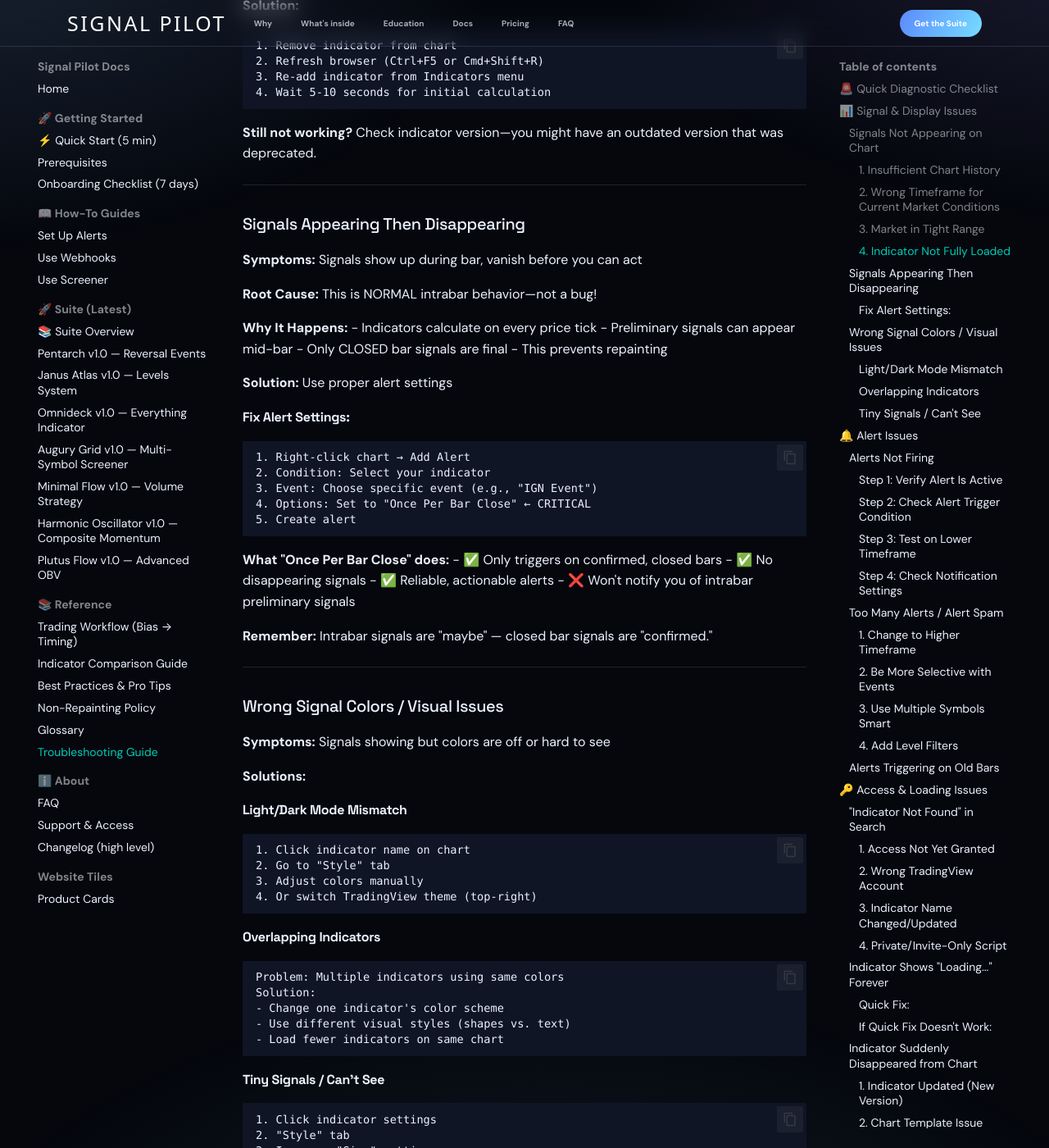
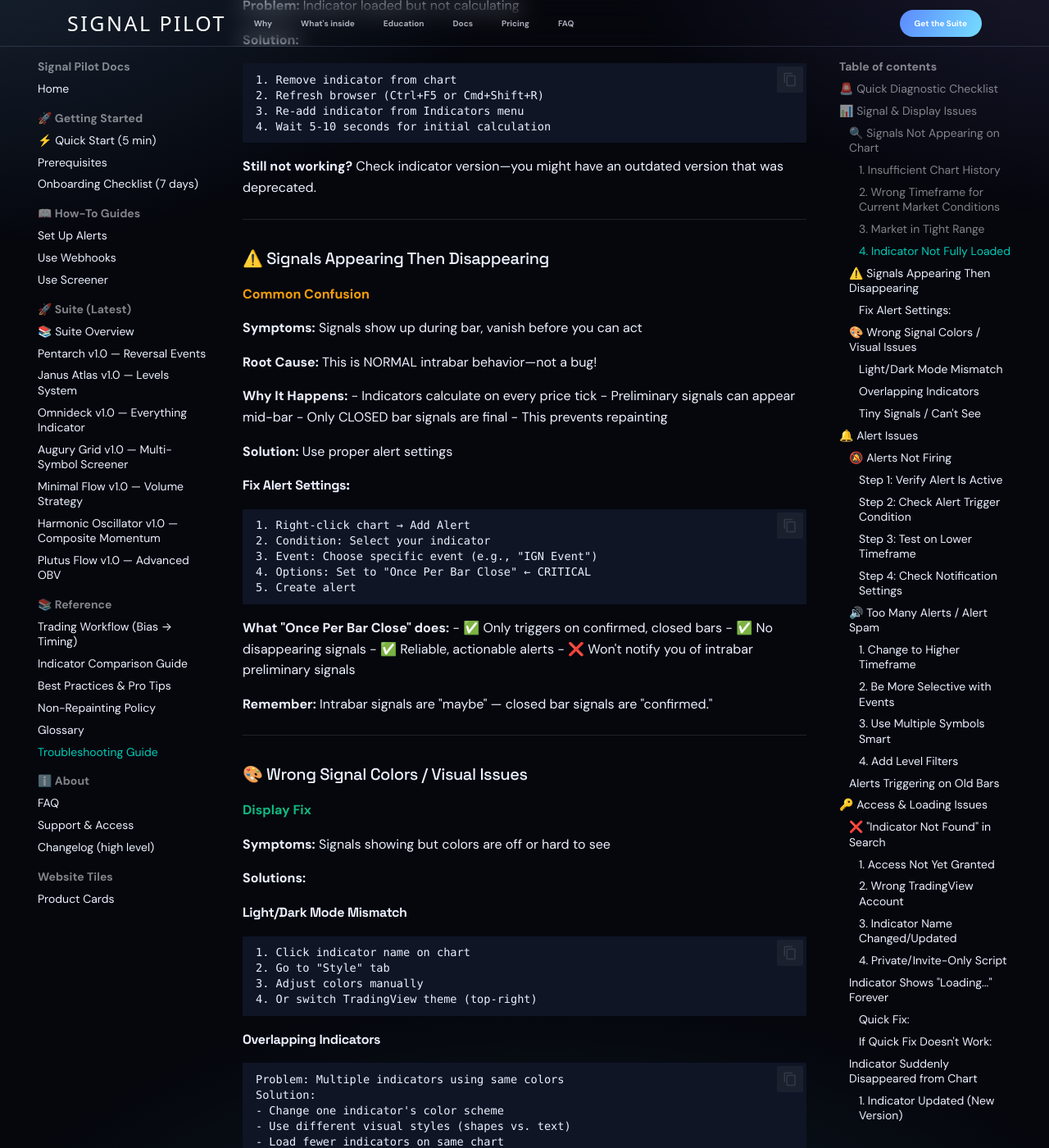
Before and after one commit to Signalpilot/signalpilot-docs, an MkDocs documentation site: the page built from docs/ref-troubleshooting.md, in a window 1280 px wide and 1400 px high, scrolled down 1798 px. Shown: the whole window at 82% size. Built offline with MkDocs 1.6.1 and Material for MkDocs 9.7.7, drawn with Linux system fonts in a browser that asks for light colours; some web fonts are replaced; comment, search, counter and statistics services are not loaded; part of the change alters nothing that is shown; some of the changed text lies outside the part shown.

Commit message:
IMPROVE: Add visual hierarchy to Troubleshooting Guide
Added emojis and category badges to all major problem sections:

Signal Issues:
- 🔍 Signals Not Appearing (red - Critical)
- ⚠️ Signals Disappearing (orange - Common Confusion)
- 🎨 Visual Issues (green - Display Fix)

Alert Issues:
- 🔕 Alerts Not Firing (red - Critical)
- 🔊 Too Many Alerts (orange - Management)

Access Issues:
- ❌ Indicator Not Found (red - Access Issue)

Mobile Issues:
- 📱 Mobile Display (green - Setup)

Users can now quickly scan by emoji to find their specific problem.

🤖 Generated with [Claude Code](https://claude.com/claude-code)

Co-Authored-By: Claude <noreply@anthropic.com>

```diff
--- a/docs/ref-troubleshooting.md
+++ b/docs/ref-troubleshooting.md
@@ -20,7 +20,8 @@ Before diving into specific issues, run through this quick checklist:
 
 ## 📊 Signal & Display Issues
 
-### Signals Not Appearing on Chart
+### 🔍 Signals Not Appearing on Chart
+<span style="color: #dc2626; font-weight: 600;">Critical Issue</span>
 
 **Symptoms:** Indicator loaded but no signals showing
 
@@ -80,7 +81,8 @@ This is NORMAL behavior. Indicators don't force signals.
 
 ---
 
-### Signals Appearing Then Disappearing
+### ⚠️ Signals Appearing Then Disappearing
+<span style="color: #f59e0b; font-weight: 600;">Common Confusion</span>
 
 **Symptoms:** Signals show up during bar, vanish before you can act
 
@@ -114,7 +116,8 @@ This is NORMAL behavior. Indicators don't force signals.
 
 ---
 
-### Wrong Signal Colors / Visual Issues
+### 🎨 Wrong Signal Colors / Visual Issues
+<span style="color: #10b981; font-weight: 600;">Display Fix</span>
 
 **Symptoms:** Signals showing but colors are off or hard to see
 
@@ -149,7 +152,8 @@ Solution:
 
 ## 🔔 Alert Issues
 
-### Alerts Not Firing
+### 🔕 Alerts Not Firing
+<span style="color: #dc2626; font-weight: 600;">Critical Issue</span>
 
 **Symptoms:** Alert created but no notifications received
 
@@ -206,7 +210,8 @@ RIGHT: Specific event selected (e.g., "IGN Event")
 
 ---
 
-### Too Many Alerts / Alert Spam
+### 🔊 Too Many Alerts / Alert Spam
+<span style="color: #f59e0b; font-weight: 600;">Alert Management</span>
 
 **Symptoms:** Constant notifications, overwhelming
 
@@ -275,7 +280,8 @@ Example: Only take IGN signals within 2% of major support
 
 ## 🔑 Access & Loading Issues
 
-### "Indicator Not Found" in Search
+### ❌ "Indicator Not Found" in Search
+<span style="color: #dc2626; font-weight: 600;">Access Issue</span>
 
 **Symptoms:** Can't find <span class="signal-pilot-brand">Signal Pilot</span> indicators in TradingView search
 
@@ -464,7 +470,8 @@ Alternative:
 
 ## 📱 Mobile App Issues
 
-### Indicators Not Showing on Mobile
+### 📱 Indicators Not Showing on Mobile
+<span style="color: #10b981; font-weight: 600;">Mobile Setup</span>
 
 **Symptoms:** Work on desktop, not on TradingView mobile app
 
```
